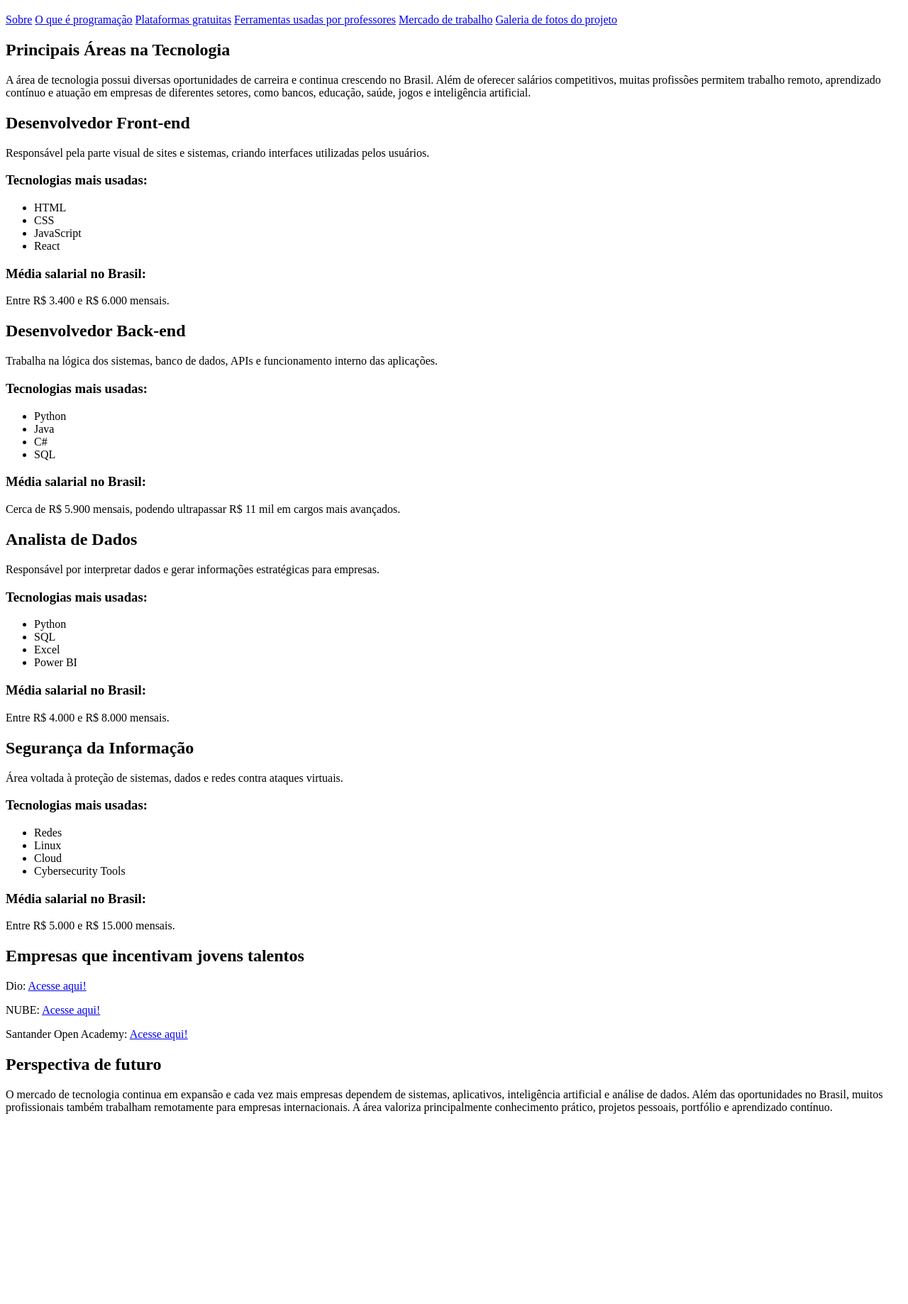
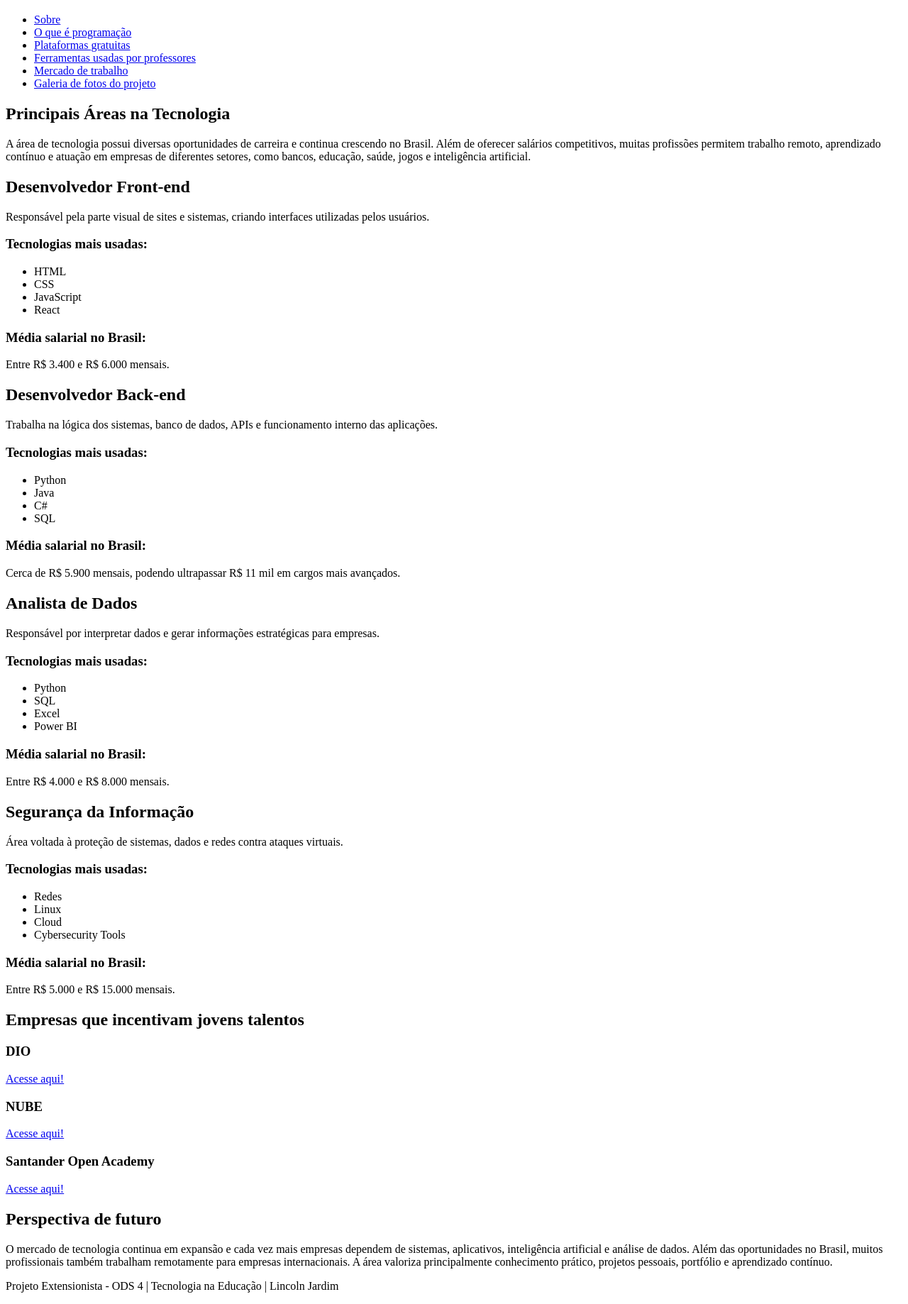
Before and after one commit to LincolnJardim/Projeto-ODS4, a plain HTML site: page trabalho.html in a window 1280 px wide. Shown: the part 61-1899 px from the top of the page at 71% size. Before the commit the page ends 1647 px from the top, so only its background shows below. Drawn offline with Linux system fonts and the light colour scheme.

Commit message:
Correção e preparação de classes na página trabalho para futuro css.

```diff
--- a/trabalho.html
+++ b/trabalho.html
@@ -3,6 +3,7 @@
 <head>
     <meta charset="UTF-8">
     <meta name="viewport" content="width=device-width, initial-scale=1.0">
+    <link rel="stylesheet" href="estilos/style.css">
     <title>Mercado de Trabalho</title>
 </head>
 <body>
@@ -10,17 +11,19 @@
         <h1>Mercado de trabalho</h1>
     </header>
 
-    <nav>
-        <a href="index.html">Sobre</a>
-        <a href="programaçao.html">O que é programação</a>
-        <a href="plataformas.html">Plataformas gratuitas</a>
-        <a href="ferramentas.html">Ferramentas usadas por professores</a>
-        <a href="trabalho.html">Mercado de trabalho</a>
-        <a href="galeria.html">Galeria de fotos do projeto</a>
+    <nav class="menu">
+        <ul>
+            <li><a href="index.html">Sobre</a></li>
+            <li><a href="programacao.html">O que é programação</a></li>
+            <li><a href="plataformas.html">Plataformas gratuitas</a></li>
+            <li><a href="ferramentas.html">Ferramentas usadas por professores</a></li>
+            <li><a href="trabalho.html">Mercado de trabalho</a></li>
+            <li><a href="galeria.html">Galeria de fotos do projeto</a></li>
+        </ul>
     </nav>
 
     <main>
-        <section>
+        <section class="introducao">
             <h2>Principais Áreas na Tecnologia</h2>
 
             <p>A área de tecnologia possui diversas oportunidades de carreira e continua crescendo no Brasil. Além de oferecer salários competitivos, muitas profissões permitem trabalho remoto, aprendizado contínuo e atuação em empresas de diferentes setores, como bancos, educação, saúde, jogos e inteligência artificial.</p>
@@ -86,20 +89,36 @@
 
         </section>
 
-        <section>
+        <section class="container-empresas">
             <h2>Empresas que incentivam jovens talentos</h2>
 
-            <p>Dio: <a href="https://www.dio.me/" target="_blank">Acesse aqui!</a></p>
+            <article class="card-empresa">
+                <!-- Alterado de <p> para <h3> -->
+                <h3>DIO</h3>
+                <a class="botao" href="https://www.dio.me/" target="_blank">Acesse aqui!</a>
+            </article>
 
-            <p>NUBE: <a href="https://www.nube.com.br/" target="_blank">Acesse aqui!</a></p>
+            <article class="card-empresa">
+                <!-- Alterado de <p> para <h3> -->
+                <h3>NUBE</h3>
+                <a class="botao" href="https://www.nube.com.br/" target="_blank">Acesse aqui!</a>
+            </article>
 
-            <p>Santander Open Academy: <a href="https://www.santanderopenacademy.com/pt_br/index.html" target="_blank">Acesse aqui!</a></p>
+            <article class="card-empresa">
+                <!-- Alterado de <p> para <h3> -->
+                <h3>Santander Open Academy</h3>
+                <a class="botao" href="https://www.santanderopenacademy.com/pt_br/index.html" target="_blank">Acesse aqui!</a>
+            </article>
         </section>
 
-        <section>
+        <section class="introducao">
             <h2>Perspectiva de futuro</h2>
             <p>O mercado de tecnologia continua em expansão e cada vez mais empresas dependem de sistemas, aplicativos, inteligência artificial e análise de dados. Além das oportunidades no Brasil, muitos profissionais também trabalham remotamente para empresas internacionais. A área valoriza principalmente conhecimento prático, projetos pessoais, portfólio e aprendizado contínuo.</p>
         </section>
     </main>
+
+    <footer>
+        <p>Projeto Extensionista - ODS 4 | Tecnologia na Educação | Lincoln Jardim</p>
+    </footer>
 </body>
 </html>
```
